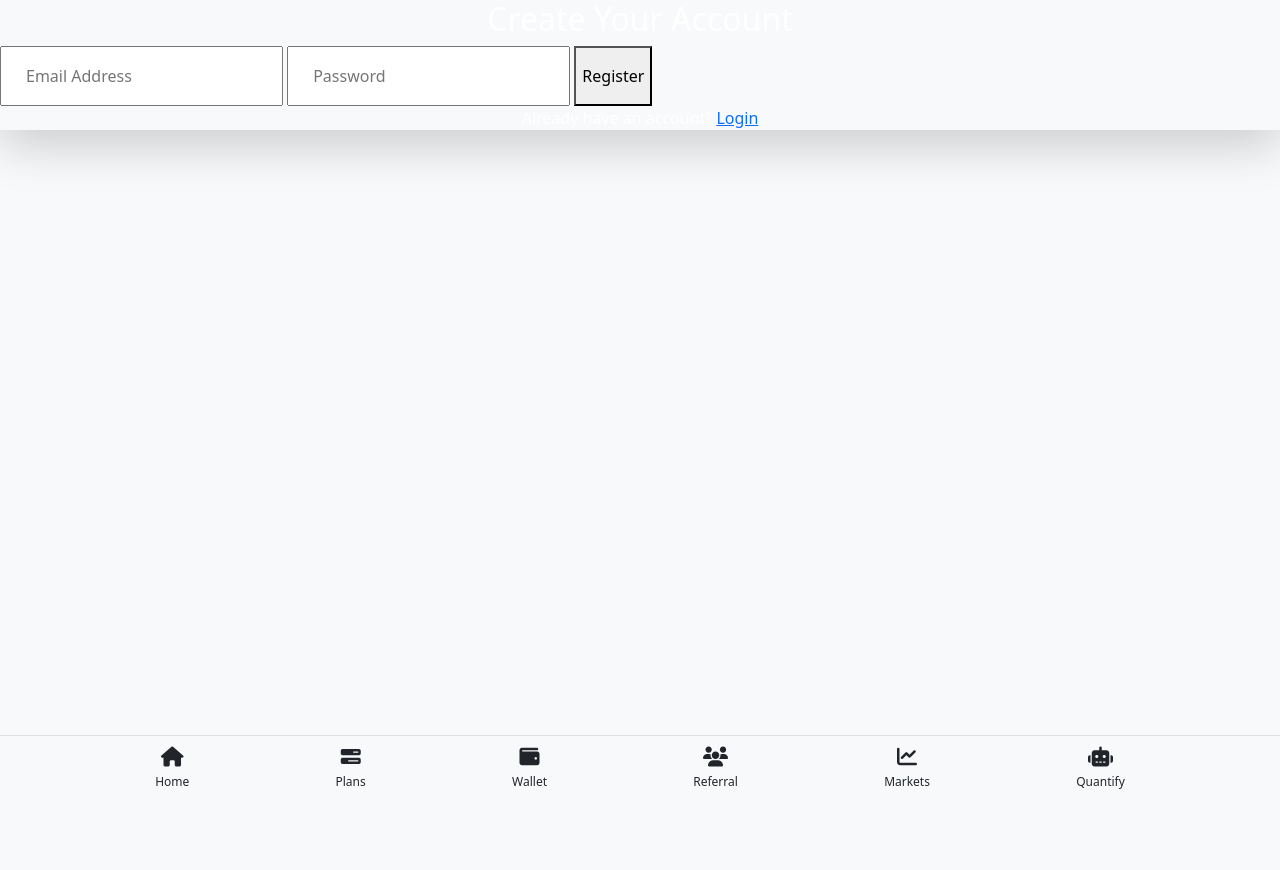
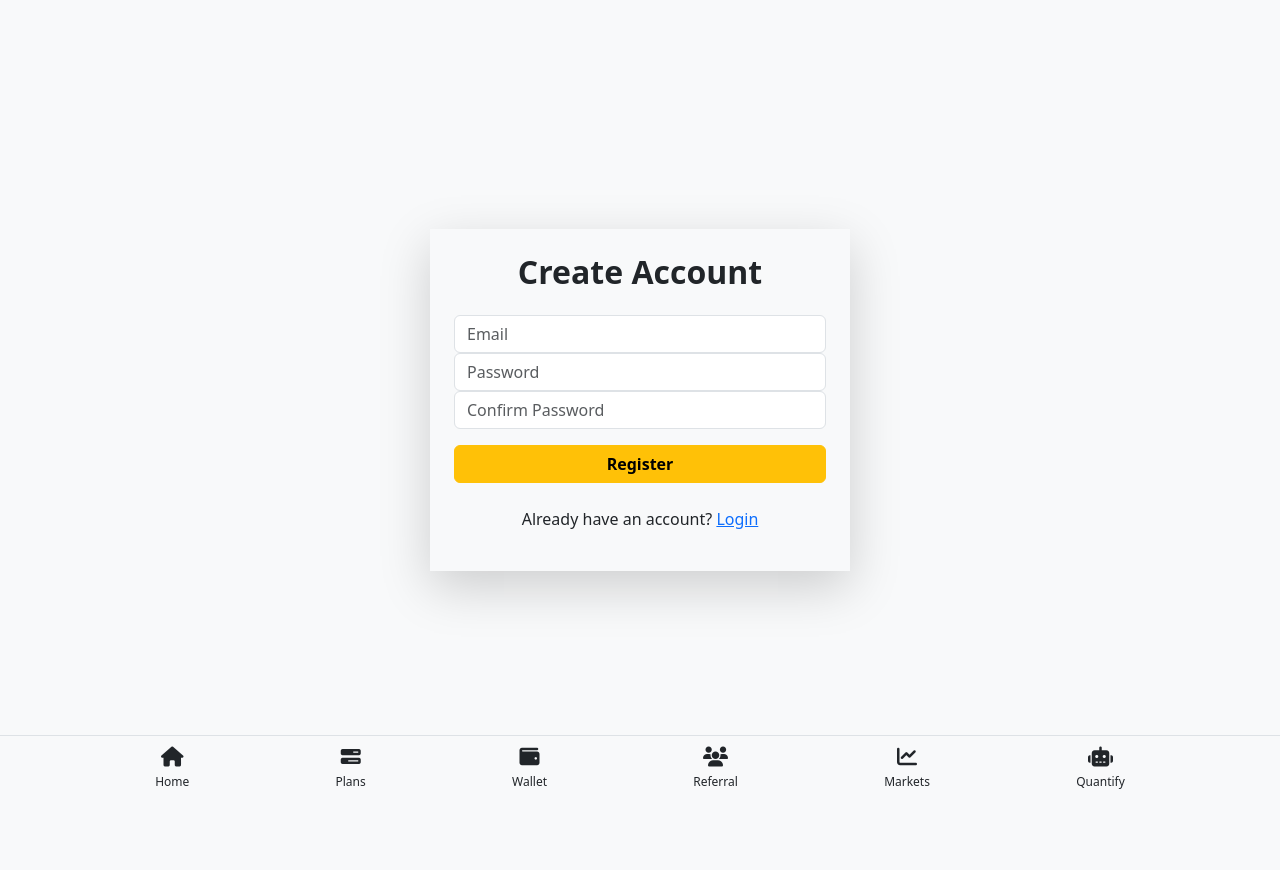
Before and after one commit to vumiiliakonga2-ctrl/-ai-invest-app, a Flask app: page /register in a window 1280 px wide. Before the commit the page ends 789 px from the top, so only its background shows below. Run offline with Flask 3, Linux system fonts and the light colour scheme.

Commit message:
Update register.html

```diff
--- a/templates/register.html
+++ b/templates/register.html
@@ -1,18 +1,45 @@
 {% extends "base.html" %}
 {% block title %}Register - AI Crypto Investment{% endblock %}
+{% block body_class %}bg-blue-900 text-green{% endblock %}
 
 {% block content %}
-<div class="flex items-center justify-center min-h-screen bg-gray-900 text-white">
-  <div class="bg-gray-800 p-10 rounded-2xl shadow-lg w-full max-w-md">
-    <h2 class="text-3xl font-bold text-center mb-6 text-yellow-400">Create Your Account</h2>
-    <form method="POST" action="/register" class="space-y-5">
-      <input type="email" name="email" placeholder="Email Address" required class="w-full px-4 py-3 bg-gray-700 rounded-xl text-dark placeholder-gray-400" />
-      <input type="password" name="password" placeholder="Password" required class="w-full px-4 py-3 bg-gray-700 rounded-xl text-dark placeholder-gray-400" />
-      <button type="submit" class="w-full bg-yellow-400 hover:bg-yellow-500 text-black font-semibold py-3 rounded-xl transition duration-300">
+<div class="d-flex justify-content-center align-items-center min-vh-100">
+  <div class="bg-blue-800 p-4 rounded-2xl shadow-lg w-100" style="max-width: 420px;">
+    <h2 class="text-3xl fw-bold text-center mb-4 text-yellow-400">Create Account</h2>
+
+    <!-- Flash messages -->
+    {% with messages = get_flashed_messages(with_categories=true) %}
+      {% if messages %}
+        {% for category, message in messages %}
+          <div class="mb-3 p-3 rounded text-sm fw-semibold
+                      {% if category == 'success' %}bg-success text-white
+                      {% elif category == 'warning' %}bg-warning text-dark
+                      {% elif category == 'danger' or category == 'error' %}bg-danger text-white
+                      {% else %}bg-secondary text-white{% endif %}">
+            {{ message }}
+          </div>
+        {% endfor %}
+      {% endif %}
+    {% endwith %}
+
+    <!-- Registration Form -->
+    <form method="POST" action="/register" class="space-y-4">
+      <input type="email" name="email" placeholder="Email" required
+             class="form-control bg-blue-700 text-green border border-blue-500 placeholder-gray-300" />
+
+      <input type="password" name="password" placeholder="Password" required
+             class="form-control bg-blue-700 text-white border border-blue-500 placeholder-gray-300" />
+
+      <input type="password" name="confirm_password" placeholder="Confirm Password" required
+             class="form-control bg-blue-700 text-white border border-blue-500 placeholder-gray-300" />
+
+      <button type="submit"
+              class="btn btn-warning w-100 mt-3 fw-bold">
         Register
       </button>
     </form>
-    <p class="text-center text-gray-400 mt-6">
+
+    <p class="text-center text-gray-300 mt-4">
       Already have an account?
       <a href="/login" class="text-yellow-400 hover:underline">Login</a>
     </p>
```
